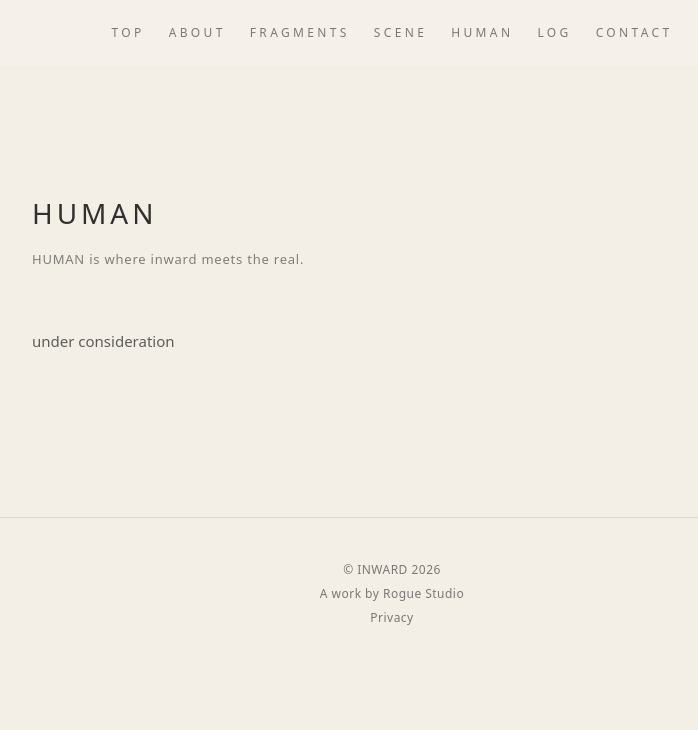
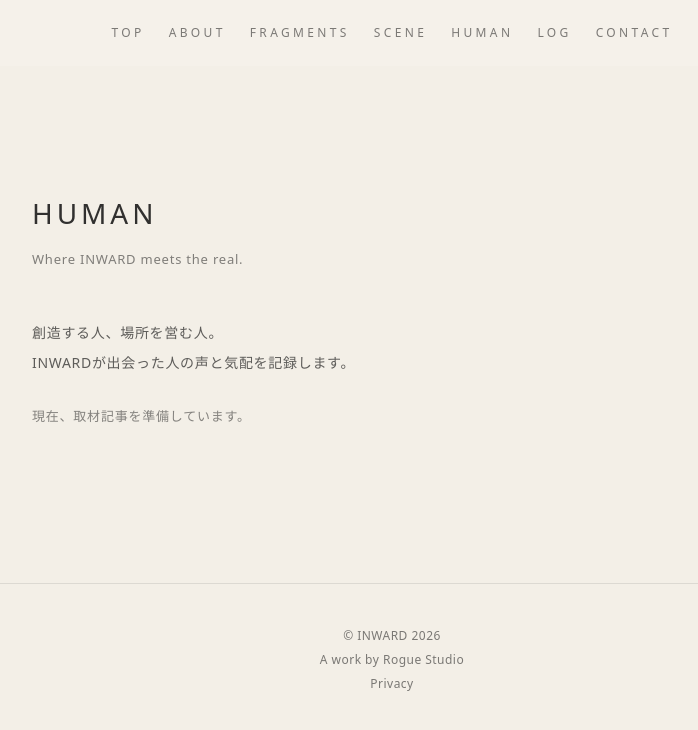
Before and after one commit to rogue-studio/inward, a Next.js app: page /human in a window 1280 px wide. Shown: the top 730 px of the page, without its empty margins (248-946 px from the left). Built offline with nearby package versions, Linux system fonts and the light colour scheme.

Commit message:
Update human page

```diff
--- a/app/human/page.tsx
+++ b/app/human/page.tsx
@@ -2,7 +2,7 @@ import type { Metadata } from "next";
 
 export const metadata: Metadata = {
   title: "HUMAN | INWARD",
-  description: "HUMAN is where inward meets the real.",
+  description: "Where INWARD meets the real.",
 };
 
 export default function HumanPage() {
@@ -13,11 +13,17 @@ export default function HumanPage() {
       </h1>
 
       <p className="mb-14 text-[13px] tracking-[0.06em] text-[#161616]/52">
-        HUMAN is where inward meets the real.
+        Where INWARD meets the real.
       </p>
 
-      <div className="text-[15px] leading-[2.1] text-[#161616]/68">
-        under consideration
+      <div className="space-y-4 text-[14px] font-light leading-[1.0] tracking-[0.05em] text-[#161616]/68">
+        <p>創造する人、場所を営む人。</p>
+
+        <p>INWARDが出会った人の声と気配を記録します。</p>
+
+        <p className="pt-6 text-[13px] tracking-[0.06em] text-[#161616]/50">
+          現在、取材記事を準備しています。
+        </p>
       </div>
     </main>
   );
```
